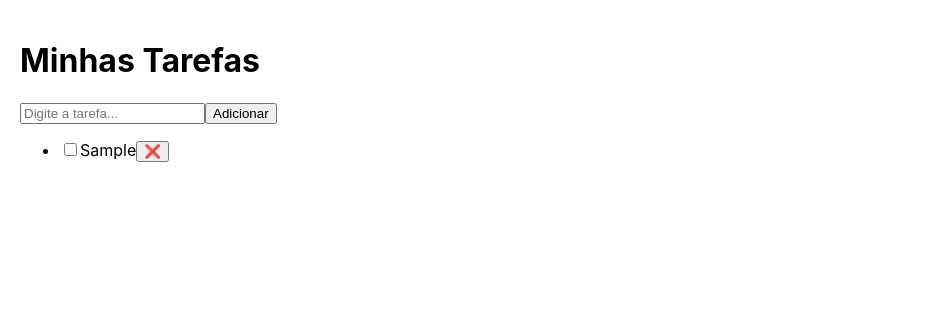
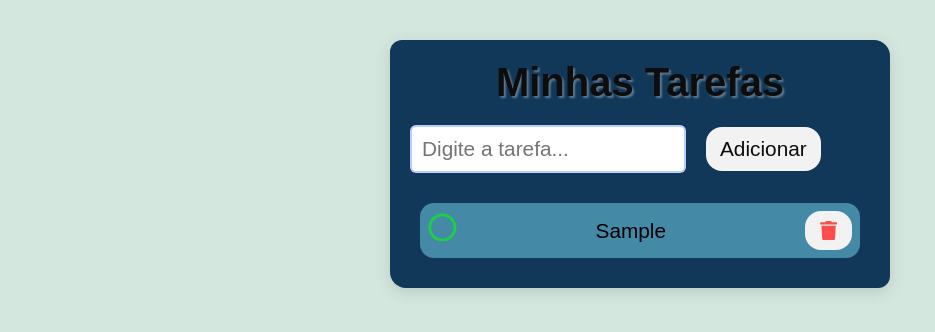
Before and after one commit to edukaze/lista-de-tarefas, a React (Create React App) app: page / in a window 1280 px wide. Both pictures are taken after typing "Sample" into the empty fields and a click on the button "Adicionar". Shown: the top 332 px of the page, without its empty margins (0-935 px from the left). Built offline with nearby package versions, Linux system fonts and the light colour scheme.

Commit message:
fazendo todo o css da lista de tarefas

```diff
--- a/package.json
+++ b/package.json
@@ -9,6 +9,7 @@
     "@testing-library/user-event": "^13.5.0",
     "react": "^19.2.0",
     "react-dom": "^19.2.0",
+    "react-icons": "^5.5.0",
     "react-scripts": "5.0.1",
     "web-vitals": "^2.1.4"
   },
--- a/src/App.css
+++ b/src/App.css
@@ -1,38 +1,128 @@
-.App {
-  text-align: center;
+@charset "UTF-8";
+
+*{
+  margin: 0;
+  padding: 0;
+  box-sizing: border-box;
 }
 
-.App-logo {
-  height: 40vmin;
-  pointer-events: none;
+:root{
+  /*Variáveis para cores:*/
+  --cor-princial:#123859;
+  --cor-fundo-pagina:#d4e7de;
+  --cor-fundo-secundario:#448AA6;
+  --cor-texto-principal: #F2F2F2;
+  --cor-texto-secundario:#0D0D0D;
 }
 
-@media (prefers-reduced-motion: no-preference) {
-  .App-logo {
-    animation: App-logo-spin infinite 20s linear;
-  }
+body{
+  font-family: Arial, Helvetica, sans-serif;
+  background-color: var(--cor-fundo-pagina);
+  margin: 0px;
+  padding: 0px;
+  display: flex;
+  justify-content: center;
+  align-items: flex-start;
+  min-height: 100vh;
 }
 
-.App-header {
-  background-color: #282c34;
-  min-height: 100vh;
-  display: flex;
-  flex-direction: column;
-  align-items: center;
-  justify-content: center;
-  font-size: calc(10px + 2vmin);
-  color: white;
+.card-principal{
+  background: var(--cor-princial);
+  padding: 20px;
+   width: min(500px, 85vw); /* trava o tamanho máximo */
+  margin-top: 40px;
+  border-radius: 12px 16px;
+  box-shadow: 0px 4px 16px rgba(0, 0, 0, 0.13);
 }
 
-.App-link {
-  color: #61dafb;
+h1{
+  text-align: center;
+  font-size: 2.5em;
+  color: var(--cor-texto-secundario);
+  margin-bottom: 20px;
+  text-shadow: 2px 2px 2px rgba(255, 255, 255, 0.322);
 }
 
-@keyframes App-logo-spin {
-  from {
-    transform: rotate(0deg);
-  }
-  to {
-    transform: rotate(360deg);
-  }
+/* imput e botao*/
+
+input{
+  width: 60%;
+  padding: 10px;
+  border: 2px solid #89a9fa94;
+  border-radius: 6px;
+  margin-right: 10px;
+  outline: none;
+  font-size: 1.3em;
 }
+input:focus {
+  border-color: #4a6bffbd;
+}
+
+button{
+  background: var(--cor-texto-principal);
+  color: var(--cor-texto-secundario);
+  border: none;
+  padding: 10px 14px;
+  margin-left: 10px;
+  border-radius: 16px;
+  cursor: pointer;
+   font-size: 1.3em;
+   transition: 0.5s;
+}
+button:hover{
+  background: var(--cor-fundo-secundario);
+  box-shadow: 2px 2px 2px rgba(0, 0, 0, 0.479);
+  transform: scale(1.1);
+}
+
+
+/* lista*/
+ul{
+  list-style: none;
+  padding: 0px;
+  margin-top: 30px;
+}
+li{
+  background: var(--cor-fundo-secundario);
+  padding: 8px;
+  margin: 10px 10px;
+  border-radius: 14px;
+  display: flex;
+  gap: 5px;
+  align-items: center;
+  justify-content: space-between;
+
+}
+span.tarefa{
+  font-size: 1.3em;
+}
+/* icones*/
+.check-icon {
+  font-size: 1.8em;
+  cursor: pointer;
+  margin-right: 10px;
+  color: rgba(0, 255, 0, 0.616);
+}
+
+.tarefa-concluida {
+  text-decoration: line-through;
+  opacity: 0.1;
+}
+
+
+.btn-delete {
+  background:var(--cor-texto-principal) ;
+  border: none;
+  cursor: pointer;
+  font-size: 1.2em;
+  color: #ff4d4d;
+  display: flex;
+  align-items: center;
+}
+
+.btn-delete:hover {
+  background:#f7f1f1ee ;
+  color: #d93636;
+  transform: scale(1.1);
+  box-shadow: 2px 2px 2px rgba(0, 0, 0, 0.479);
+}
--- a/src/App.js
+++ b/src/App.js
@@ -2,6 +2,7 @@ import { useState } from "react";
 import { useEffect } from "react";
 import Formulario from "./Formulario";
 import Lista from "./lista";
+import './App.css';
 
 
 function App() {
@@ -44,7 +45,7 @@ function App() {
   }
 
   return(
-    <div style={{padding: 20}}>
+    <div className="card-principal">
       <h1>Minhas Tarefas</h1>
       <Formulario
        onAdicionar={adicionaTarefa}>
--- a/src/item.jsx
+++ b/src/item.jsx
@@ -1,19 +1,21 @@
-
+import { FaTrash } from "react-icons/fa";
+import { FaCheckCircle, FaRegCircle } from "react-icons/fa";
 //função que fazer a remoção de cada item e mostra cada item em formato de lista
 
 function Item({tarefa, onRemover, onToggle}){
     return(
         <li>
-            <input
-                type="checkbox"
-                checked= {tarefa.concluida}
-                onChange={onToggle}
-            />{""}
-            <span style={{ textDecoration: tarefa.concluida ? "line-through" : "none" }}>
+            <span onClick={onToggle} className="check-icon">
+                 {tarefa.concluida ? <FaCheckCircle /> : <FaRegCircle />}
+
+            </span> {""}
+            <span className="tarefa"style={{ textDecoration: tarefa.concluida ? "line-through" : "none" }}>
                 {tarefa.texto}
             </span>
 
-            <button onClick={onRemover}>❌</button>
+            <button className="btn-delete" onClick={onRemover}>
+                 <FaTrash />
+            </button>
         </li>
     );
 }
```
Also changed, not shown: 1 other file (tests, documents, lock files or other folders).
